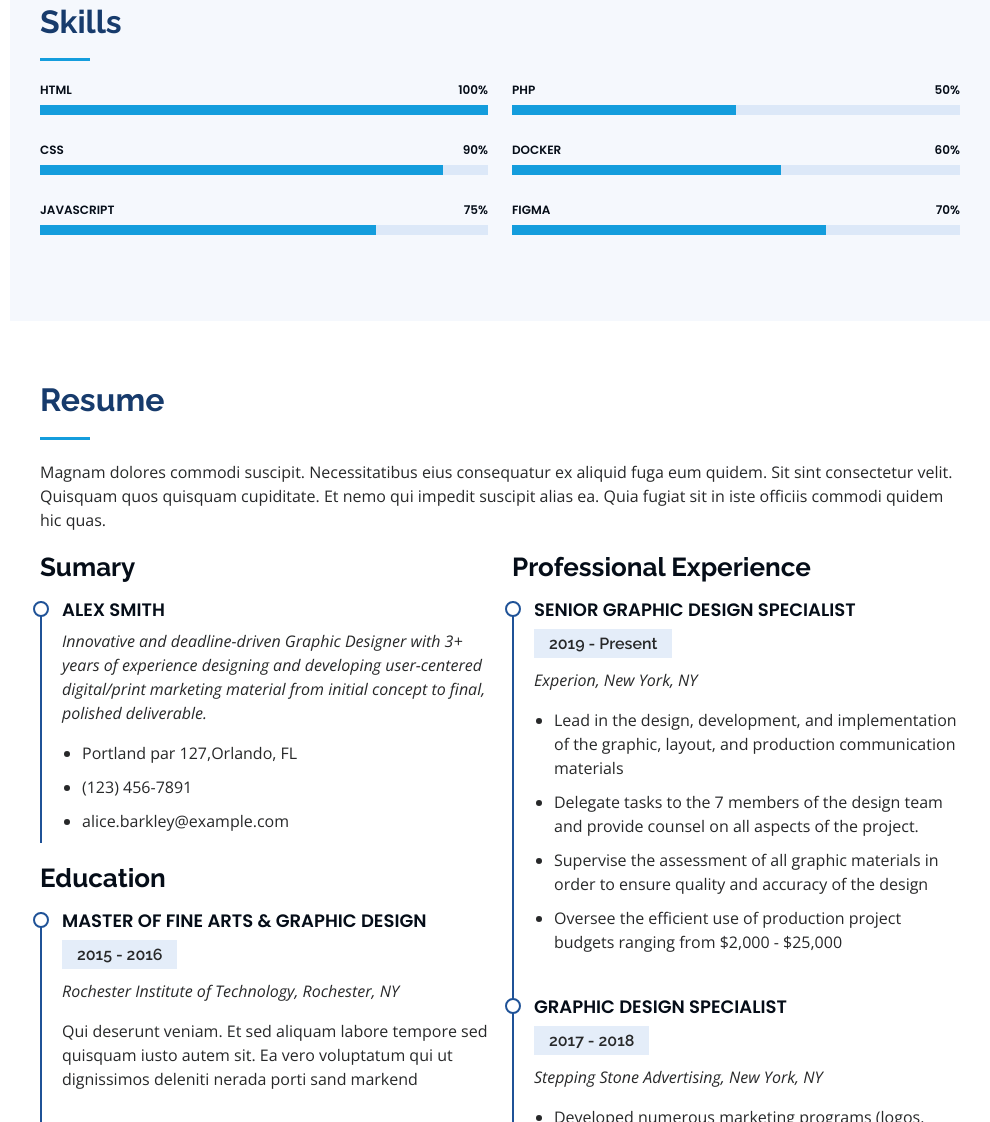
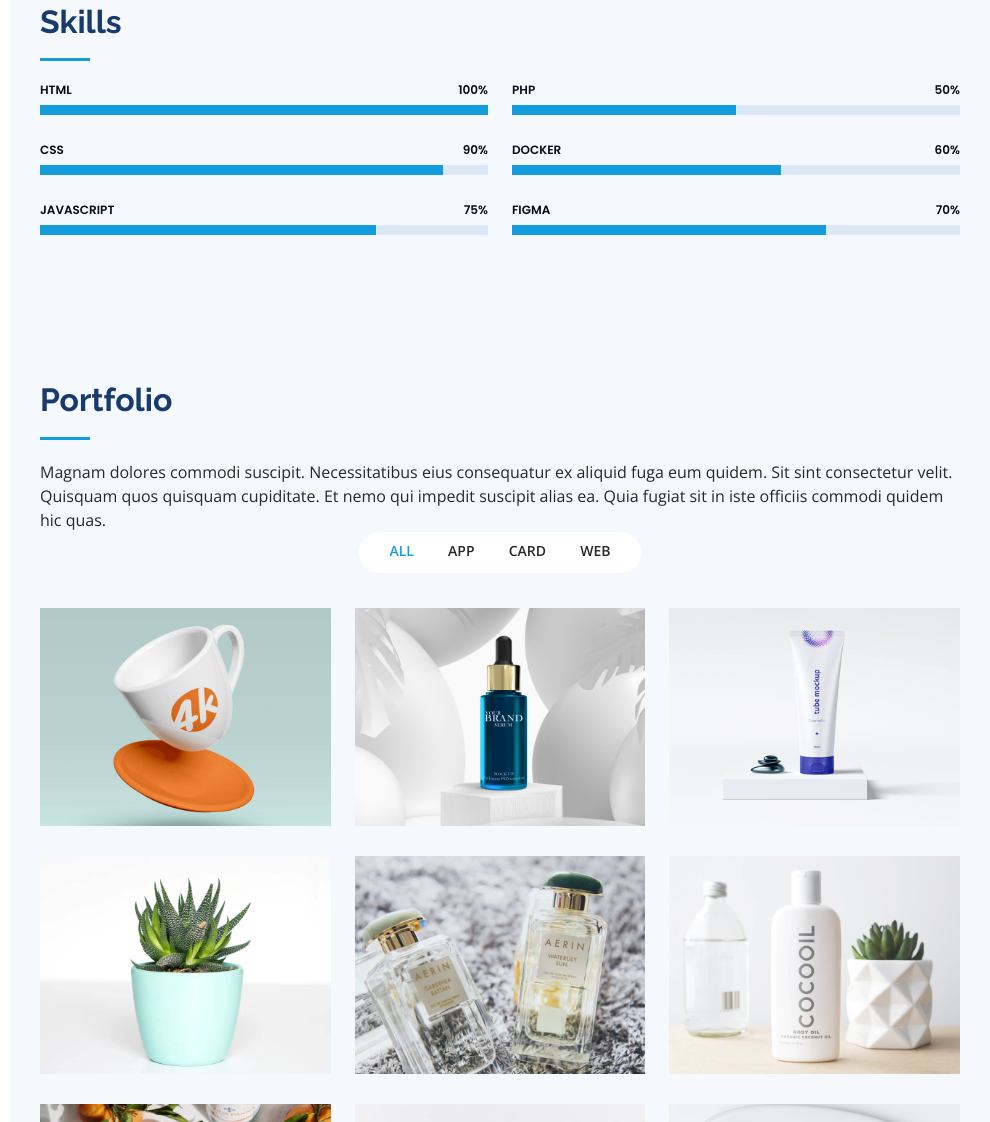
Before and after one commit to junyu0130/junyu0130.github.io, a plain HTML site: page index.html in a window 1280 px wide. Shown: the part 1678-2800 px from the top of the page, without its empty margins (290-1280 px from the left). Drawn offline with nearby package versions, Linux system fonts and the light colour scheme.

Commit message:
remove Resume section

```diff
--- a/index.html
+++ b/index.html
@@ -302,116 +302,6 @@
       </section>
       <!-- End Skills Section -->
 
-      <!-- ======= Resume Section ======= -->
-      <section id="resume" class="resume">
-        <div class="container">
-          <div class="section-title">
-            <h2>Resume</h2>
-            <p>
-              Magnam dolores commodi suscipit. Necessitatibus eius consequatur
-              ex aliquid fuga eum quidem. Sit sint consectetur velit. Quisquam
-              quos quisquam cupiditate. Et nemo qui impedit suscipit alias ea.
-              Quia fugiat sit in iste officiis commodi quidem hic quas.
-            </p>
-          </div>
-
-          <div class="row">
-            <div class="col-lg-6" data-aos="fade-up">
-              <h3 class="resume-title">Sumary</h3>
-              <div class="resume-item pb-0">
-                <h4>Alex Smith</h4>
-                <p>
-                  <em
-                    >Innovative and deadline-driven Graphic Designer with 3+
-                    years of experience designing and developing user-centered
-                    digital/print marketing material from initial concept to
-                    final, polished deliverable.</em
-                  >
-                </p>
-                <ul>
-                  <li>Portland par 127,Orlando, FL</li>
-                  <li>(123) 456-7891</li>
-                  <li>alice.barkley@example.com</li>
-                </ul>
-              </div>
-
-              <h3 class="resume-title">Education</h3>
-              <div class="resume-item">
-                <h4>Master of Fine Arts &amp; Graphic Design</h4>
-                <h5>2015 - 2016</h5>
-                <p><em>Rochester Institute of Technology, Rochester, NY</em></p>
-                <p>
-                  Qui deserunt veniam. Et sed aliquam labore tempore sed
-                  quisquam iusto autem sit. Ea vero voluptatum qui ut
-                  dignissimos deleniti nerada porti sand markend
-                </p>
-              </div>
-              <div class="resume-item">
-                <h4>Bachelor of Fine Arts &amp; Graphic Design</h4>
-                <h5>2010 - 2014</h5>
-                <p><em>Rochester Institute of Technology, Rochester, NY</em></p>
-                <p>
-                  Quia nobis sequi est occaecati aut. Repudiandae et iusto quae
-                  reiciendis et quis Eius vel ratione eius unde vitae rerum
-                  voluptates asperiores voluptatem Earum molestiae consequatur
-                  neque etlon sader mart dila
-                </p>
-              </div>
-            </div>
-            <div class="col-lg-6" data-aos="fade-up" data-aos-delay="100">
-              <h3 class="resume-title">Professional Experience</h3>
-              <div class="resume-item">
-                <h4>Senior graphic design specialist</h4>
-                <h5>2019 - Present</h5>
-                <p><em>Experion, New York, NY </em></p>
-                <ul>
-                  <li>
-                    Lead in the design, development, and implementation of the
-                    graphic, layout, and production communication materials
-                  </li>
-                  <li>
-                    Delegate tasks to the 7 members of the design team and
-                    provide counsel on all aspects of the project.
-                  </li>
-                  <li>
-                    Supervise the assessment of all graphic materials in order
-                    to ensure quality and accuracy of the design
-                  </li>
-                  <li>
-                    Oversee the efficient use of production project budgets
-                    ranging from $2,000 - $25,000
-                  </li>
-                </ul>
-              </div>
-              <div class="resume-item">
-                <h4>Graphic design specialist</h4>
-                <h5>2017 - 2018</h5>
-                <p><em>Stepping Stone Advertising, New York, NY</em></p>
-                <ul>
-                  <li>
-                    Developed numerous marketing programs (logos,
-                    brochures,infographics, presentations, and advertisements).
-                  </li>
-                  <li>
-                    Managed up to 5 projects or tasks at a given time while
-                    under pressure
-                  </li>
-                  <li>
-                    Recommended and consulted with clients on the most
-                    appropriate graphic design
-                  </li>
-                  <li>
-                    Created 4+ design presentations and proposals a month for
-                    clients and account managers
-                  </li>
-                </ul>
-              </div>
-            </div>
-          </div>
-        </div>
-      </section>
-      <!-- End Resume Section -->
-
       <!-- ======= Portfolio Section ======= -->
       <section id="portfolio" class="portfolio section-bg">
         <div class="container">
```
